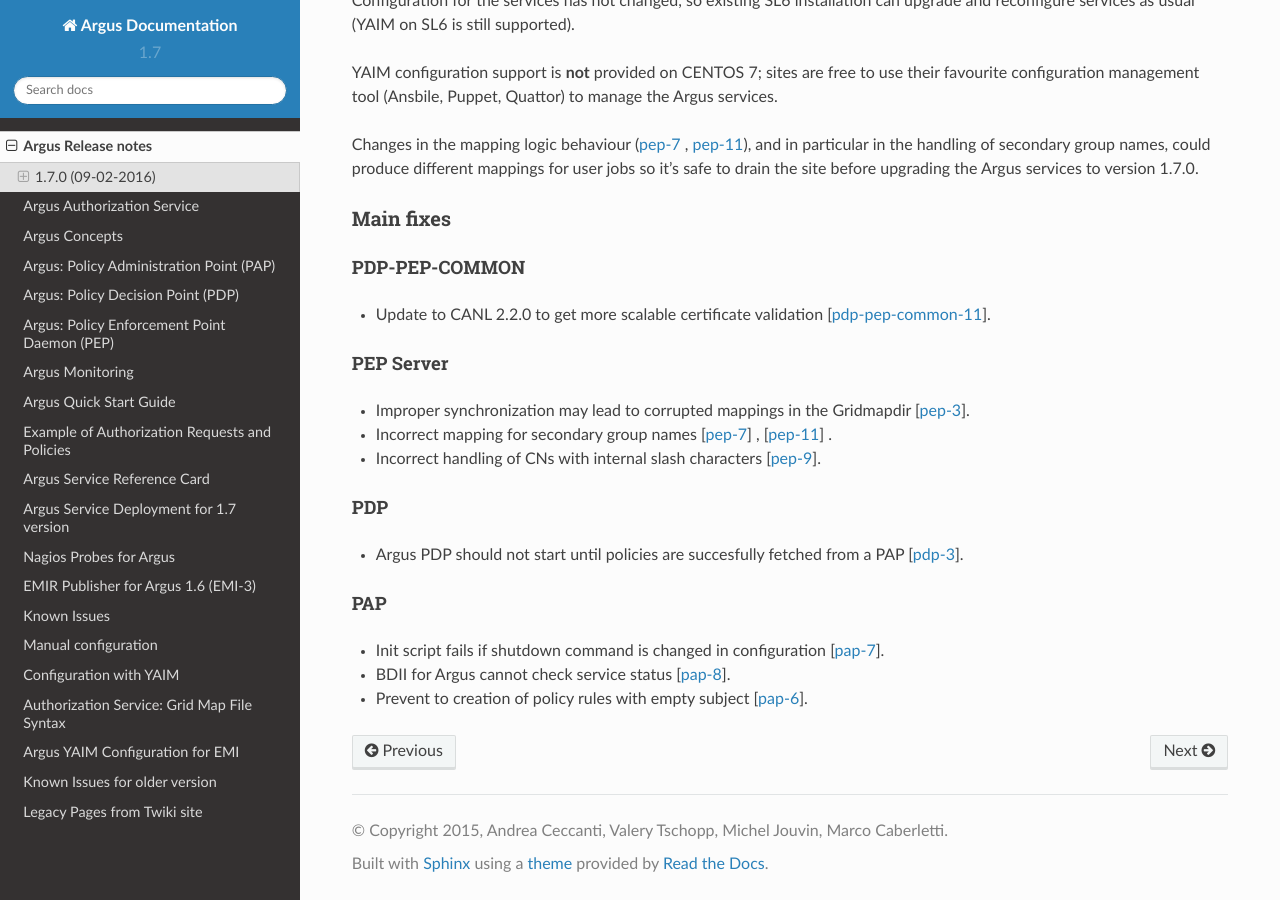
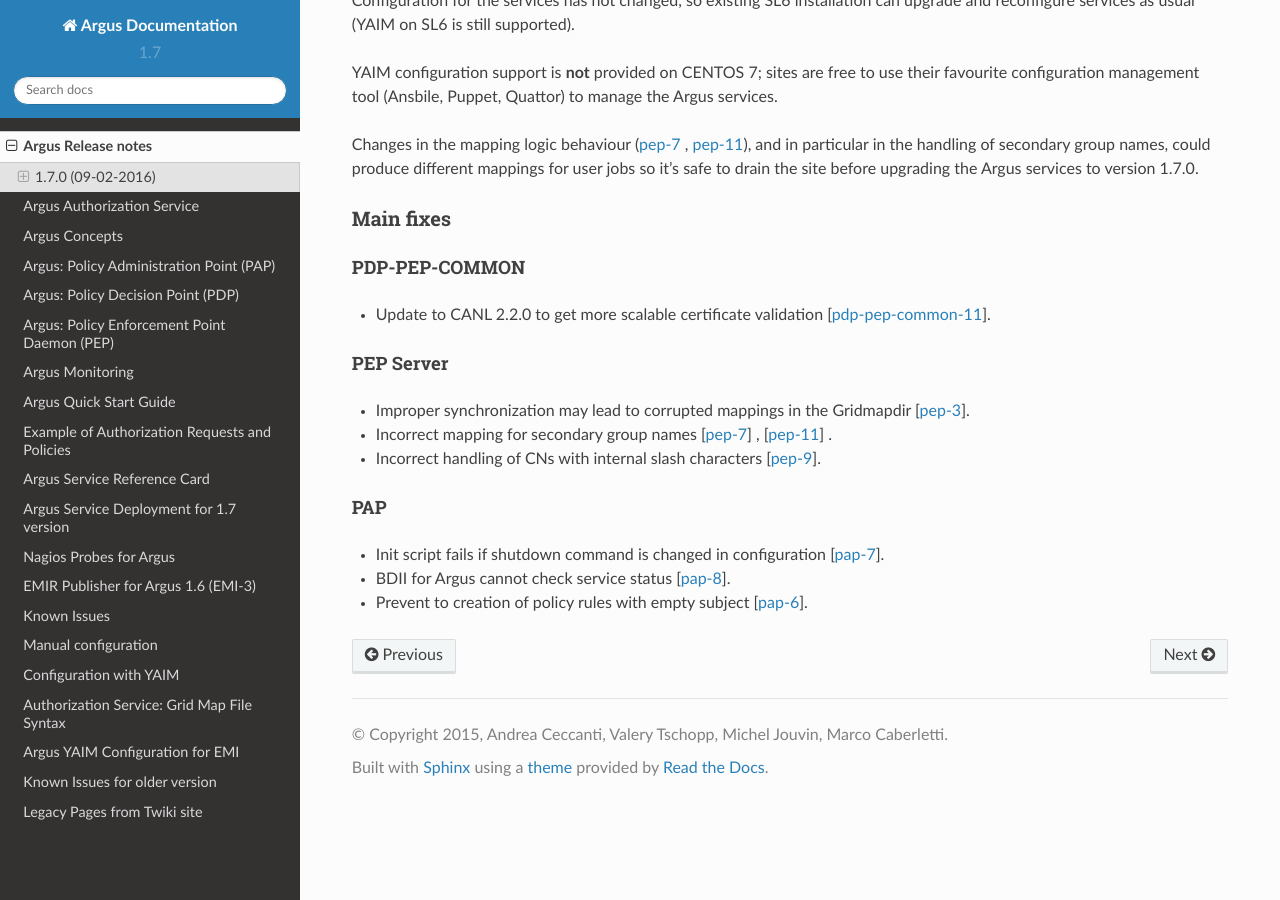
Before and after one commit to argus-authz/argus-documentation, a Sphinx documentation site: the page built from source/release_notes.rst, in a window 1280 px wide and 900 px high, scrolled down 903 px. Built offline with Sphinx 7.4.7 and the Read the Docs theme 2.0.0, drawn with Linux system fonts in a browser that asks for light colours.

Commit message:
Remove issue that is not fixed

```diff
--- a/source/release_notes.rst
+++ b/source/release_notes.rst
@@ -67,11 +67,6 @@ PEP Server
 - Incorrect mapping for secondary group names [`pep-7`_] , [`pep-11`_] .
 - Incorrect handling of CNs with internal slash characters [`pep-9`_].
 
-PDP
-***
-
-- Argus PDP should not start until policies are succesfully fetched from a PAP [`pdp-3`_].
-
 PAP
 ***
 
```
